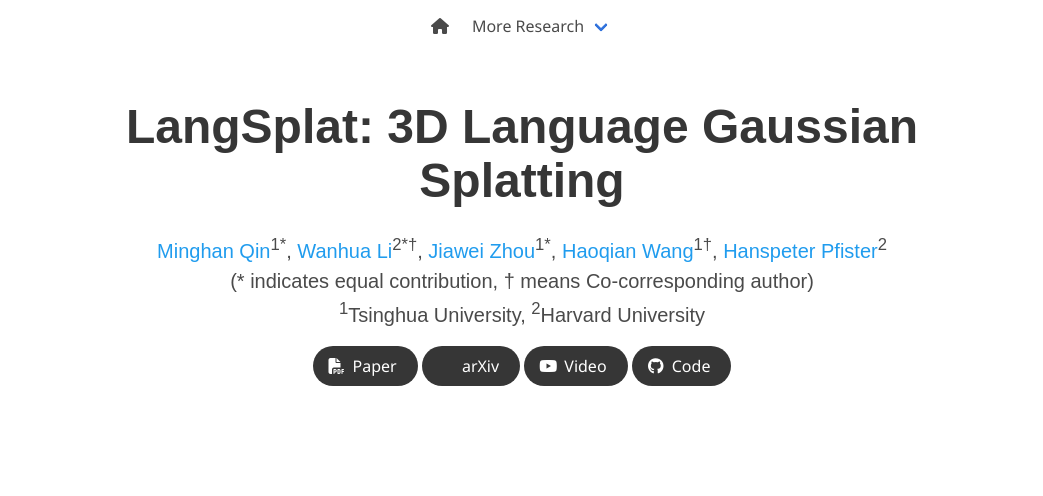
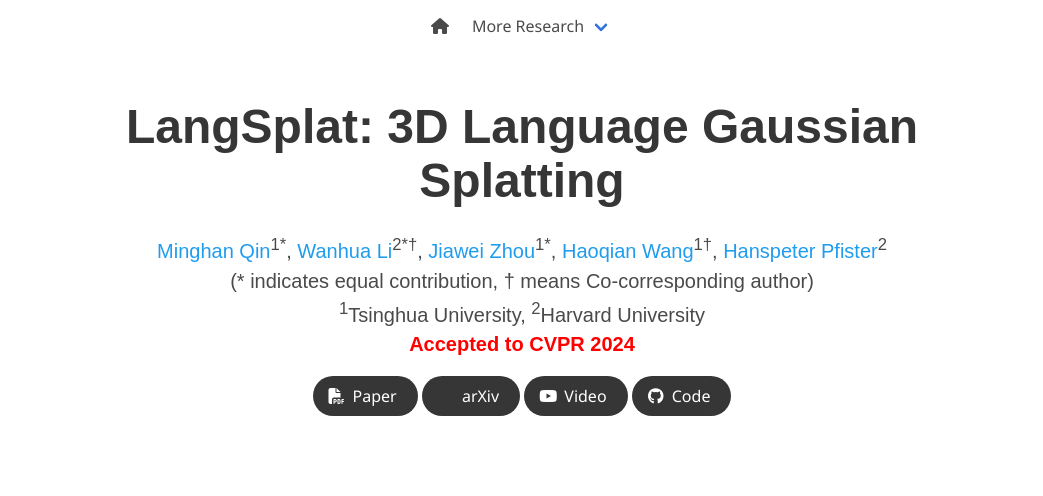
Before and after one commit to langsplat/langsplat.github.io, a plain HTML site: page index.html in a window 1280 px wide. Shown: the top 496 px of the page, without its empty margins (118-1161 px from the left). Drawn offline with nearby package versions, Linux system fonts and the light colour scheme; some icons are missing; a web font is replaced by a local one.

Commit message:
Update index.html

```diff
--- a/index.html
+++ b/index.html
@@ -89,6 +89,10 @@
           <div class="is-size-5 publication-authors">
             <span class="author-block"><sup>1</sup>Tsinghua University,</span>
             <span class="author-block"><sup>2</sup>Harvard University</span>
+          </div>
+
+          <div class="is-size-5 publication-authors">
+            <span class="author-block"><font color="red"><b>Accepted to CVPR 2024</b></font></span>
           </div>
 
           <div class="column has-text-centered">
```
